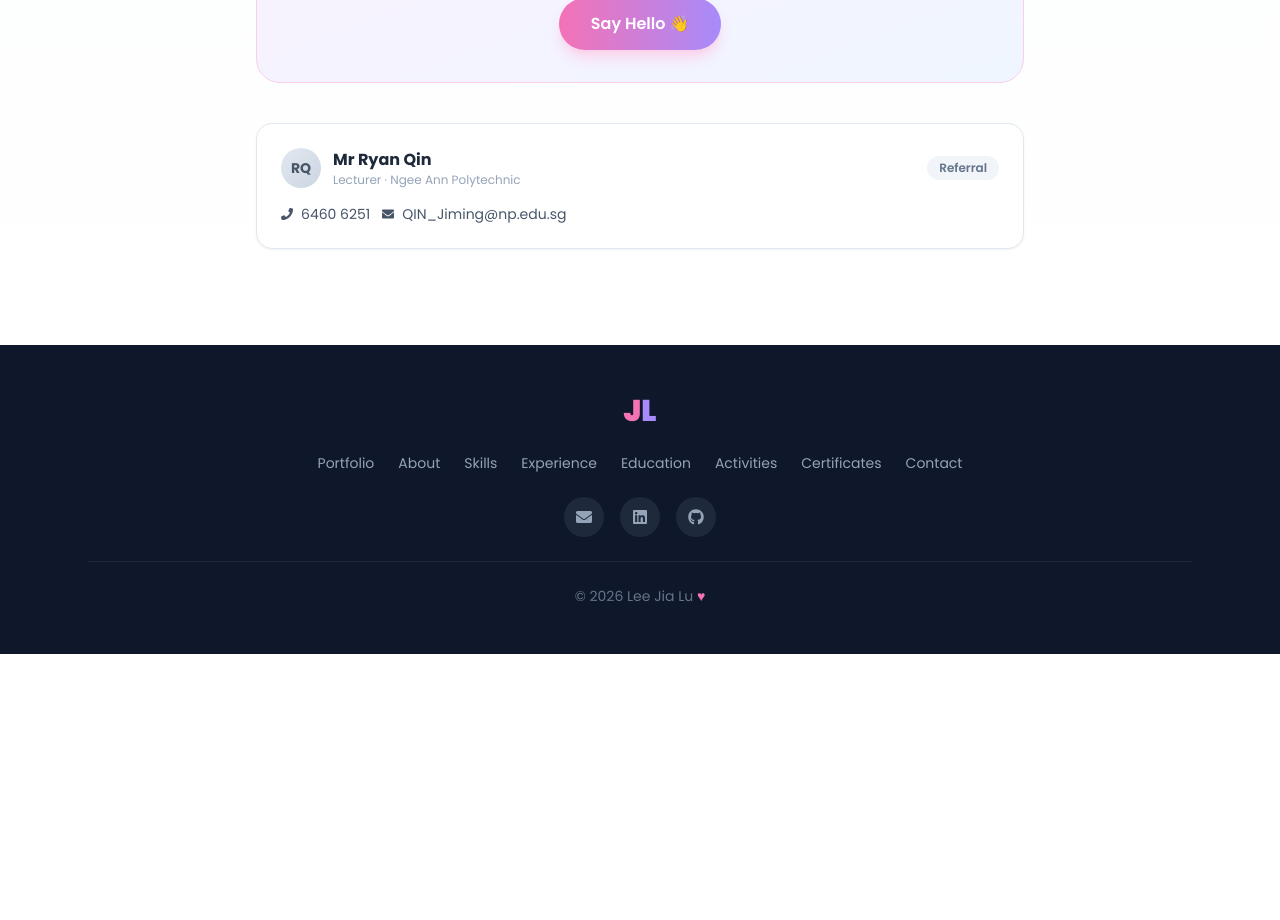
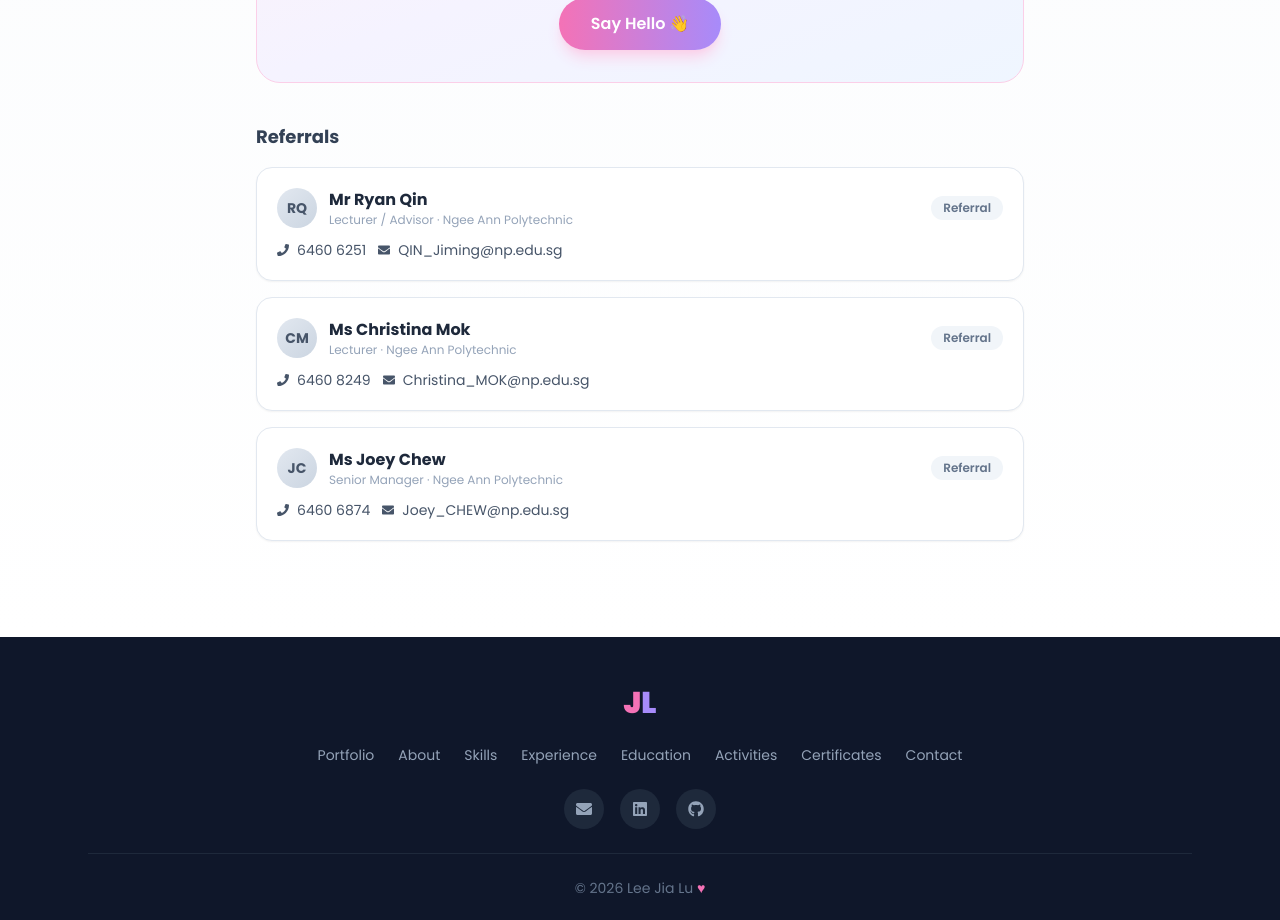
Before and after one commit to s10269187/Resume_Website, a React (Vite) app: page / in a window 1280 px wide. Shown: the part 9360-10280 px from the top of the page. Before the commit the page ends 10014 px from the top, so only its background shows below. Built offline with nearby package versions, Linux system fonts and the light colour scheme.

Commit message:
Add Christina Mok and Joey Chew referrals; update Ryan Qin to Lecturer/Advisor

```diff
--- a/src/components/Contact.jsx
+++ b/src/components/Contact.jsx
@@ -90,33 +90,80 @@ export default function Contact() {
             </a>
           </div>
 
-          {/* Reference */}
-          <div className="bg-white border border-slate-200 rounded-2xl p-6 shadow-sm">
-            <div className="flex items-center gap-3 mb-4">
-              <div className="w-10 h-10 rounded-full bg-gradient-to-br from-slate-200 to-slate-300 flex items-center justify-center text-slate-600 font-bold text-sm">
+          {/* Referrals */}
+          <div className="space-y-4">
+            <h3 className="text-lg font-bold text-slate-700">Referrals</h3>
+
+            {/* Ryan Qin */}
+            <div className="bg-white border border-slate-200 rounded-2xl p-5 shadow-sm">
+              <div className="flex items-center gap-3 mb-3">
+                <div className="w-10 h-10 rounded-full bg-gradient-to-br from-slate-200 to-slate-300 flex items-center justify-center text-slate-600 font-bold text-sm flex-shrink-0">
                   RQ
                 </div>
-              <div>
+                <div className="flex-1 min-w-0">
                   <h4 className="font-bold text-slate-800">Mr Ryan Qin</h4>
-                <p className="text-xs text-slate-400">Lecturer · Ngee Ann Polytechnic</p>
+                  <p className="text-xs text-slate-400">Lecturer / Advisor · Ngee Ann Polytechnic</p>
                 </div>
-              <span className="ml-auto bg-slate-100 text-slate-500 text-xs font-semibold px-3 py-1 rounded-full">
+                <span className="bg-slate-100 text-slate-500 text-xs font-semibold px-3 py-1 rounded-full flex-shrink-0">
                   Referral
                 </span>
               </div>
               <div className="flex flex-wrap gap-3">
-              <a
-                href="tel:+6564606251"
-                className="flex items-center gap-2 text-sm text-slate-600 hover:text-pink-500 transition-colors"
-              >
+                <a href="tel:+6564606251" className="flex items-center gap-2 text-sm text-slate-600 hover:text-pink-500 transition-colors">
                   <FaPhone className="text-xs" /> 6460 6251
                 </a>
-              <a
-                href="mailto:QIN_Jiming@np.edu.sg"
-                className="flex items-center gap-2 text-sm text-slate-600 hover:text-pink-500 transition-colors"
-              >
+                <a href="mailto:QIN_Jiming@np.edu.sg" className="flex items-center gap-2 text-sm text-slate-600 hover:text-pink-500 transition-colors">
                   <FaEnvelope className="text-xs" /> QIN_Jiming@np.edu.sg
                 </a>
+              </div>
+            </div>
+
+            {/* Christina Mok */}
+            <div className="bg-white border border-slate-200 rounded-2xl p-5 shadow-sm">
+              <div className="flex items-center gap-3 mb-3">
+                <div className="w-10 h-10 rounded-full bg-gradient-to-br from-slate-200 to-slate-300 flex items-center justify-center text-slate-600 font-bold text-sm flex-shrink-0">
+                  CM
+                </div>
+                <div className="flex-1 min-w-0">
+                  <h4 className="font-bold text-slate-800">Ms Christina Mok</h4>
+                  <p className="text-xs text-slate-400">Lecturer · Ngee Ann Polytechnic</p>
+                </div>
+                <span className="bg-slate-100 text-slate-500 text-xs font-semibold px-3 py-1 rounded-full flex-shrink-0">
+                  Referral
+                </span>
+              </div>
+              <div className="flex flex-wrap gap-3">
+                <a href="tel:+6564608249" className="flex items-center gap-2 text-sm text-slate-600 hover:text-pink-500 transition-colors">
+                  <FaPhone className="text-xs" /> 6460 8249
+                </a>
+                <a href="mailto:Christina_MOK@np.edu.sg" className="flex items-center gap-2 text-sm text-slate-600 hover:text-pink-500 transition-colors">
+                  <FaEnvelope className="text-xs" /> Christina_MOK@np.edu.sg
+                </a>
+              </div>
+            </div>
+
+            {/* Joey Chew */}
+            <div className="bg-white border border-slate-200 rounded-2xl p-5 shadow-sm">
+              <div className="flex items-center gap-3 mb-3">
+                <div className="w-10 h-10 rounded-full bg-gradient-to-br from-slate-200 to-slate-300 flex items-center justify-center text-slate-600 font-bold text-sm flex-shrink-0">
+                  JC
+                </div>
+                <div className="flex-1 min-w-0">
+                  <h4 className="font-bold text-slate-800">Ms Joey Chew</h4>
+                  <p className="text-xs text-slate-400">Senior Manager · Ngee Ann Polytechnic</p>
+                </div>
+                <span className="bg-slate-100 text-slate-500 text-xs font-semibold px-3 py-1 rounded-full flex-shrink-0">
+                  Referral
+                </span>
+              </div>
+              <div className="flex flex-wrap gap-3">
+                <a href="tel:+6564606874" className="flex items-center gap-2 text-sm text-slate-600 hover:text-pink-500 transition-colors">
+                  <FaPhone className="text-xs" /> 6460 6874
+                </a>
+                <a href="mailto:Joey_CHEW@np.edu.sg" className="flex items-center gap-2 text-sm text-slate-600 hover:text-pink-500 transition-colors">
+                  <FaEnvelope className="text-xs" /> Joey_CHEW@np.edu.sg
+                </a>
+              </div>
             </div>
           </div>
         </div>
```
Lines whose indentation alone changed are shown as unchanged.
